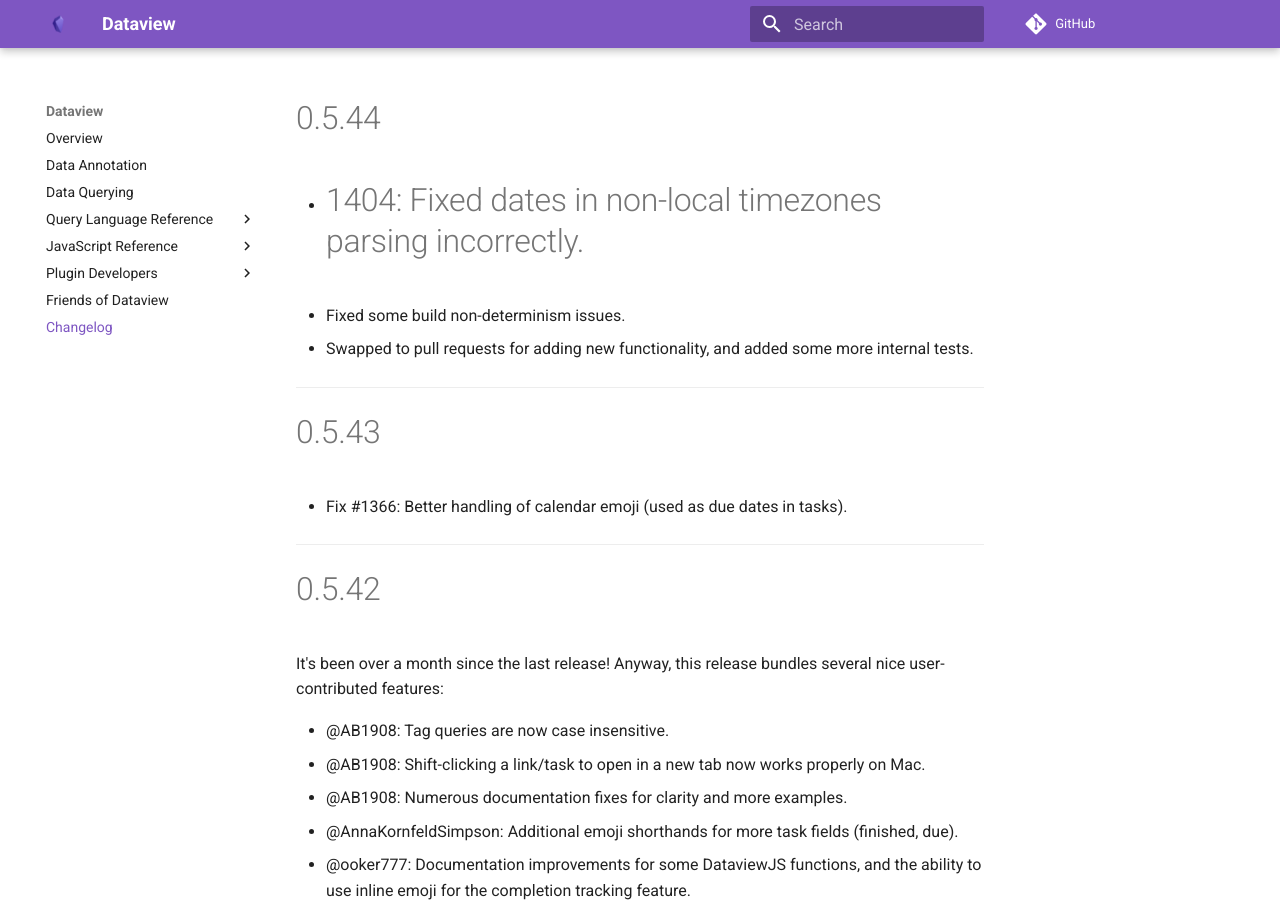
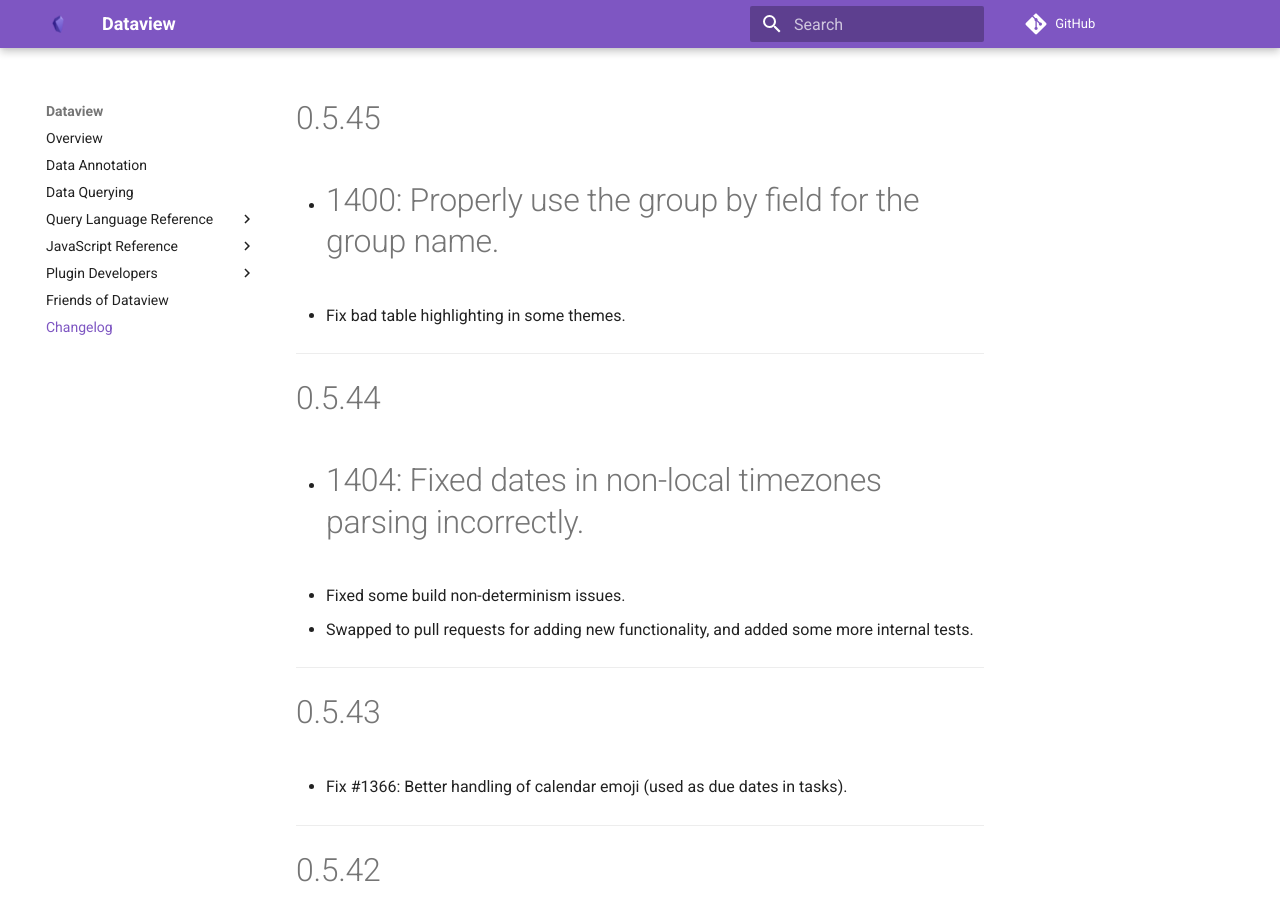
Before and after one commit to blacksmithgu/obsidian-dataview, an MkDocs documentation site: the page built from docs/docs/changelog.md, in a window 1280 px wide and 900 px high. Built offline with MkDocs 1.6.1 and Material for MkDocs 9.7.7, drawn with Linux system fonts in a browser that asks for light colours; comment, search, counter and statistics services are not loaded.

Commit message:
Auto-release 0.5.45

```diff
--- a/docs/docs/changelog.md
+++ b/docs/docs/changelog.md
@@ -1,3 +1,10 @@
+# 0.5.45
+
+- #1400: Properly use the group by field for the group name.
+- Fix bad table highlighting in some themes.
+
+---
+
 # 0.5.44
 
 - #1404: Fixed dates in non-local timezones parsing incorrectly.
--- a/manifest-beta.json
+++ b/manifest-beta.json
@@ -1,7 +1,7 @@
 {
   "id": "dataview",
   "name": "Dataview",
-  "version": "0.5.44",
+  "version": "0.5.45",
   "minAppVersion": "0.13.11",
   "description": "Complex data views for the data-obsessed.",
   "author": "Michael Brenan <blacksmithgu@gmail.com>",
--- a/package.json
+++ b/package.json
@@ -1,6 +1,6 @@
 {
   "name": "obsidian-dataview",
-  "version": "0.5.44",
+  "version": "0.5.45",
   "description": "Advanced data views for Obsidian.md.",
   "main": "lib/index.js",
   "types": "lib/index.d.ts",
--- a/versions.json
+++ b/versions.json
@@ -120,5 +120,6 @@
   "0.5.41": "0.12.0",
   "0.5.42": "0.12.0",
   "0.5.43": "0.12.0",
-  "0.5.44": "0.12.0"
+  "0.5.44": "0.12.0",
+  "0.5.45": "0.12.0"
 }
```
Also changed, not shown: CHANGELOG.md, manifest.json.
